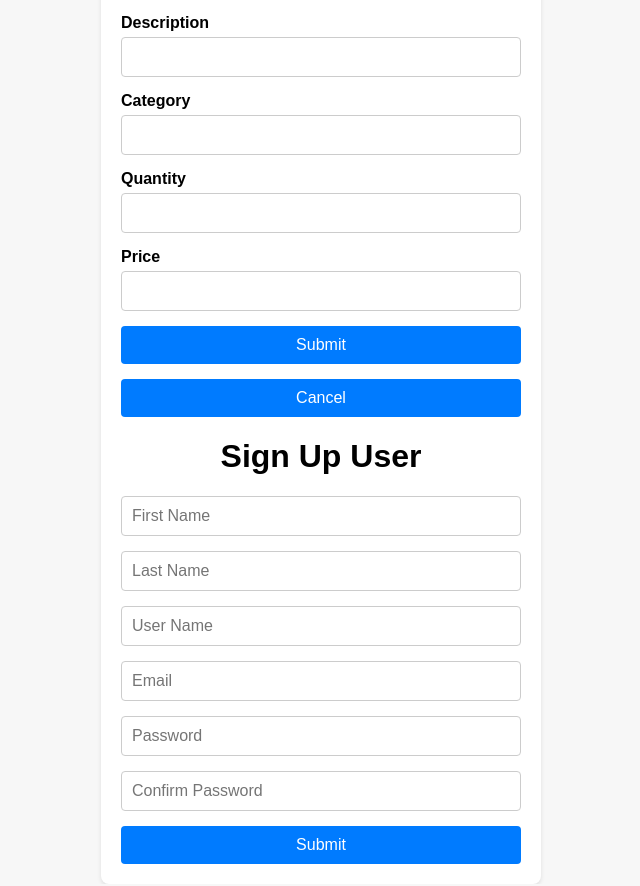
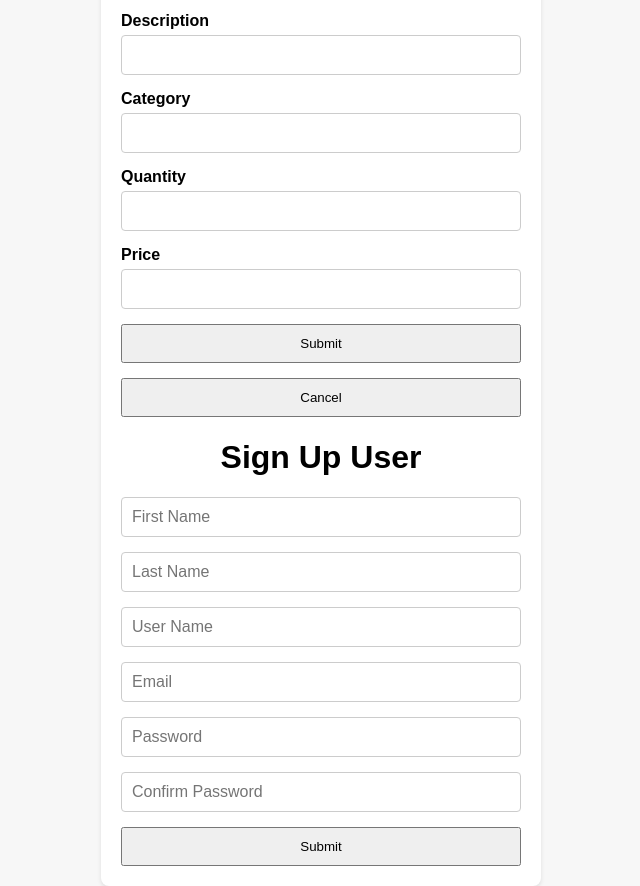
Before and after one commit to Geiranix/Comp229-MidTerm, a React (Create React App) app in the folder midterm-301200435/: page / in a window 1280 px wide. Shown: the whole page, without its empty margins (319-959 px from the left). Built offline with nearby package versions, Linux system fonts and the light colour scheme.

Commit message:
I modified the styles

```diff
--- a/midterm-301200435/src/styles.css
+++ b/midterm-301200435/src/styles.css
@@ -44,13 +44,7 @@ input {
 
 button {
     padding: 10px 20px;
-    background-color: #007bff;
-    color: white;
-    border: none;
-    border-radius: 4px;
-    font-size: 16px;
-    cursor: pointer;
-    transition: background-color 0.3s ease;
+
 }
 
 button:hover {
```
